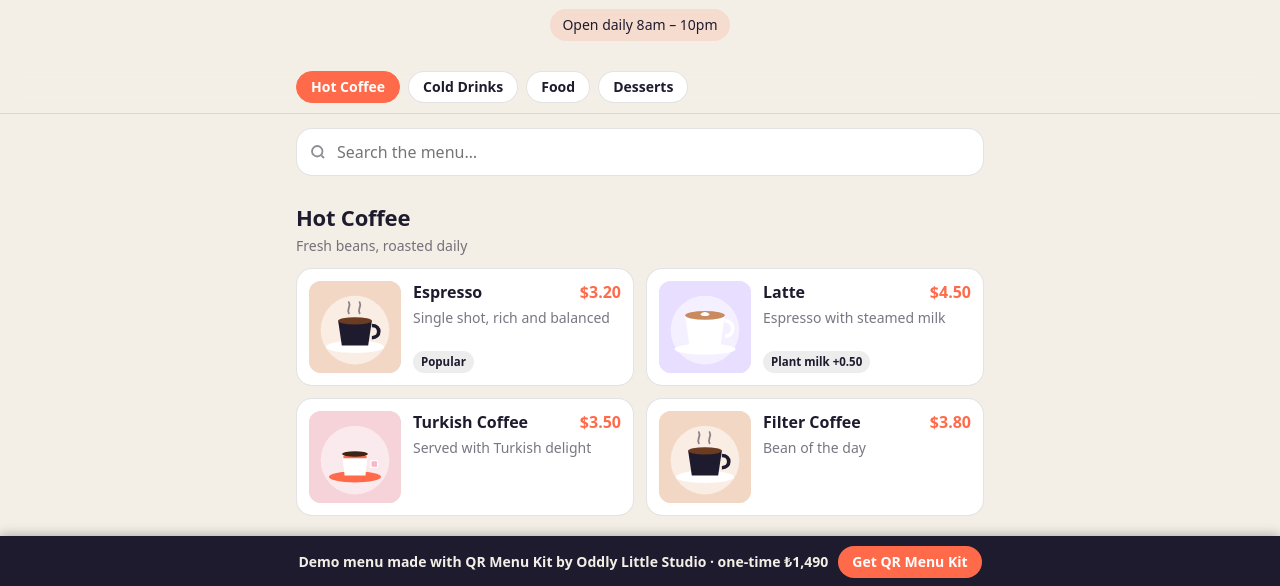
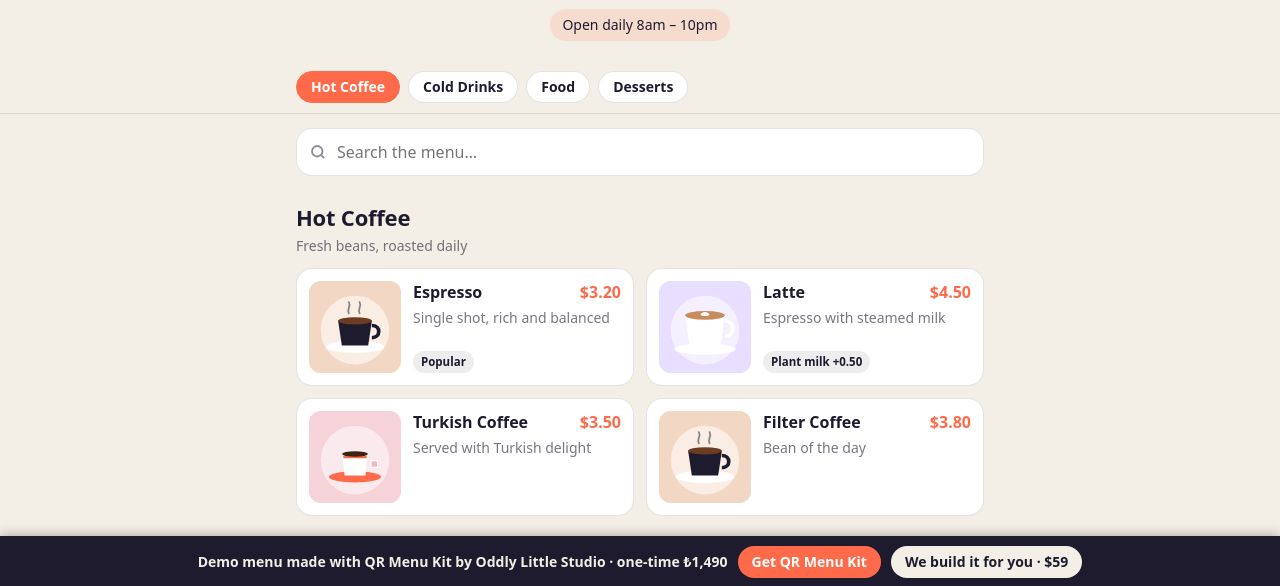
Before and after one commit to liberteserdivan/qr-menu-kit-demo, a plain HTML site: page en/index.html in a window 1280 px wide. Shown: the part 212-798 px from the top of the page. Drawn offline with Linux system fonts and the light colour scheme.

Commit message:
EN demo: add done-for-you QR Menu Setup button to the bottom bar
Co-Authored-By: Claude Opus 5.5 <noreply@anthropic.com>

```diff
--- a/en/index.html
+++ b/en/index.html
@@ -104,6 +104,6 @@ if(q)q.addEventListener('input',function(){var v=q.value.trim().toLocaleLowerCas
  document.getElementById('empty').style.display=any?'none':'block';var nv=document.querySelector('nav.cats');if(nv)nv.style.display=v?'none':''});
 })();
 </script>
-<div id="olsbar" style="position:fixed;left:0;right:0;bottom:0;z-index:9999;background:#1e1b2e;color:#f4efe6;font:600 14px/1.3 system-ui,sans-serif;padding:10px 14px;display:flex;gap:10px;align-items:center;justify-content:center;flex-wrap:wrap;box-shadow:0 -2px 10px rgba(0,0,0,.25)"><span>Demo menu made with QR Menu Kit by Oddly Little Studio · one-time ₺1,490</span><a href="https://oddlylittlestudio.gumroad.com/l/qr-menu-kit" rel="noopener" style="background:#ff6b4a;color:#fff;text-decoration:none;padding:7px 14px;border-radius:999px;white-space:nowrap">Get QR Menu Kit</a></div><div style="height:64px"></div>
+<div id="olsbar" style="position:fixed;left:0;right:0;bottom:0;z-index:9999;background:#1e1b2e;color:#f4efe6;font:600 14px/1.3 system-ui,sans-serif;padding:10px 14px;display:flex;gap:10px;align-items:center;justify-content:center;flex-wrap:wrap;box-shadow:0 -2px 10px rgba(0,0,0,.25)"><span>Demo menu made with QR Menu Kit by Oddly Little Studio · one-time ₺1,490</span><a href="https://oddlylittlestudio.gumroad.com/l/qr-menu-kit" rel="noopener" style="background:#ff6b4a;color:#fff;text-decoration:none;padding:7px 14px;border-radius:999px;white-space:nowrap">Get QR Menu Kit</a><a href="https://oddlylittlestudio.gumroad.com/l/qr-menu-setup" rel="noopener" style="background:#f4efe6;color:#1e1b2e;text-decoration:none;padding:7px 14px;border-radius:999px;white-space:nowrap">We build it for you · $59</a></div><div style="height:64px"></div>
 </body>
 </html>
```
